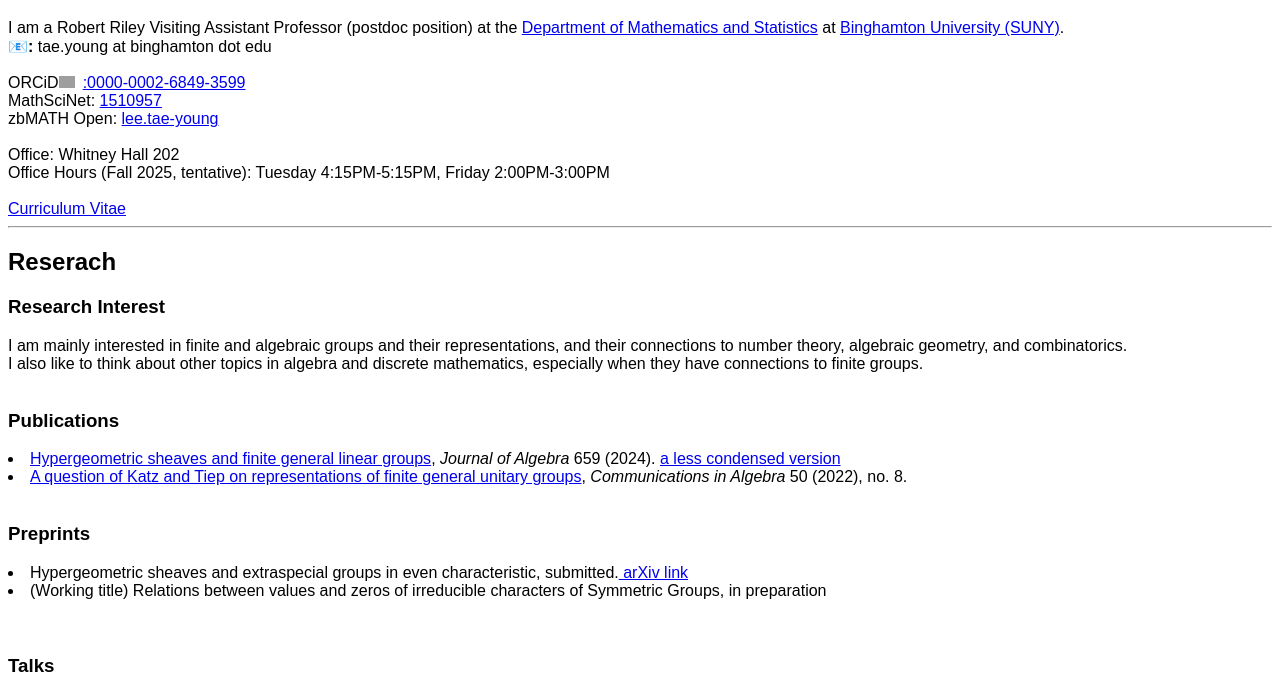
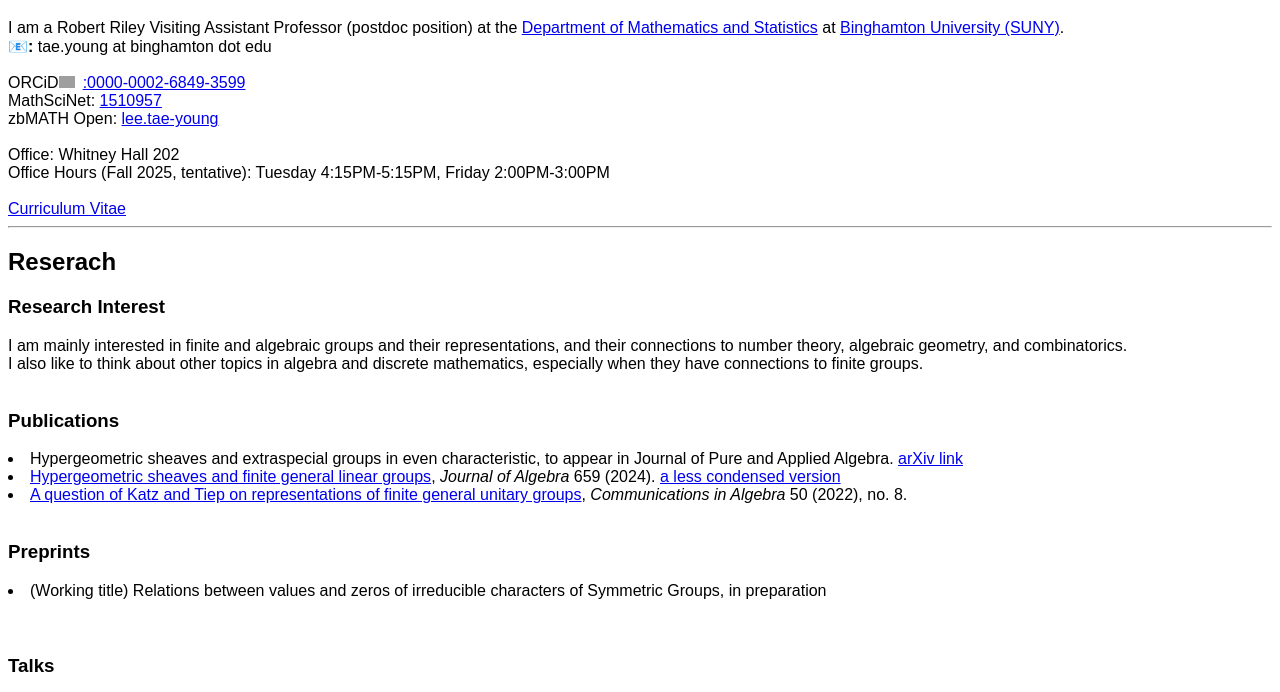
Before and after one commit to tyleemath/tyleemath.github.io, a plain HTML site: page index.html in a window 1280 px wide. Shown: the part 74-766 px from the top of the page. Drawn offline with Linux system fonts and the light colour scheme; grey boxes are pictures that could not be loaded.

Commit message:
Update index.html

```diff
--- a/index.html
+++ b/index.html
@@ -31,11 +31,11 @@ Office Hours (Fall 2025, tentative): Tuesday 4:15PM-5:15PM, Friday 2:00PM-3:00PM
 <h3>Research Interest</h3>
 I am mainly interested in finite and algebraic groups and their representations, and their connections to number theory, algebraic geometry, and combinatorics.<br> I also like to think about other topics in algebra and discrete mathematics, especially when they have connections to finite groups.<br><br>
 <h3>Publications</h3>
+<li>Hypergeometric sheaves and extraspecial groups in even characteristic, to appear in Journal of Pure and Applied Algebra. <a href="https://arxiv.org/abs/2407.12586"> arXiv link</a>
 <li><a href="https://doi.org/10.1016/j.jalgebra.2024.06.039">Hypergeometric sheaves and finite general linear groups</a>, <i>Journal of Algebra</i> 659 (2024). <a href="TY2.pdf">a less condensed version</a>
 <li><a href="https://doi.org/10.1080/00927872.2022.2033253">A question of Katz and Tiep on representations of finite general unitary groups</a>, <i>Communications in Algebra</i> 50 (2022), no. 8.  </li>
 <br>
 <h3>Preprints</h3>
-<li>Hypergeometric sheaves and extraspecial groups in even characteristic, submitted.<a href="https://arxiv.org/abs/2407.12586"> arXiv link</a>
 <li>(Working title) Relations between values and zeros of irreducible characters of Symmetric Groups, in preparation</li>
 <br><br>
 <h3>Talks</h3>
```
